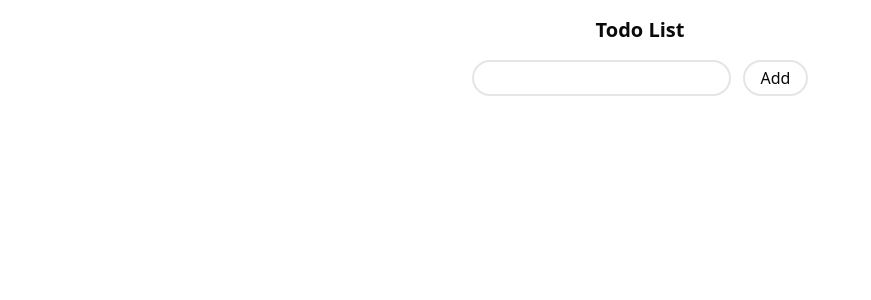
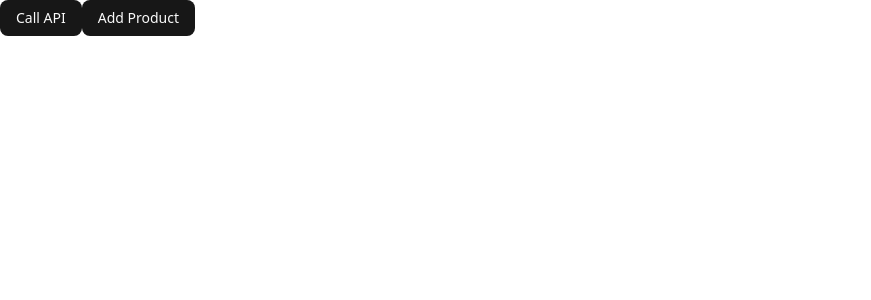
Before and after one commit to shashank-35/React, a React (Vite) app in the folder task1/: page / in a window 1280 px wide. Shown: the top 300 px of the page, without its empty margins (0-871 px from the left). Built offline with nearby package versions, Linux system fonts and the light colour scheme.

Commit message:
api calling

```diff
--- a/task1/package.json
+++ b/task1/package.json
@@ -16,11 +16,15 @@
     "@radix-ui/react-tooltip": "^1.2.8",
     "@tabler/icons-react": "^3.36.1",
     "@tailwindcss/vite": "^4.1.18",
+    "axios": "^1.13.2",
     "class-variance-authority": "^0.7.1",
     "clsx": "^2.1.1",
     "lucide-react": "^0.562.0",
+    "next-themes": "^0.4.6",
     "react": "^19.1.1",
     "react-dom": "^19.1.1",
+    "react-toastify": "^11.0.5",
+    "sonner": "^2.0.7",
     "tailwind-merge": "^3.4.0",
     "tailwindcss": "^4.1.18"
   },
--- a/task1/src/App.jsx
+++ b/task1/src/App.jsx
@@ -1,23 +1,28 @@
-import { useState } from 'react'
-import viteLogo from '/vite.svg'
-import './App.css'
+import { useState } from "react";
+import viteLogo from "/vite.svg";
+import "./App.css";
 
-import { User } from './components/User.jsx'
-import { Button } from '@/components/ui/button'
-import { InputGroupDemo } from './components/UserForm'
-import {Todo4}  from './TodoList/Todo4.jsx'
-import { Todo3 } from './TodoList/Todo3'
-import Todo from './TodoList/Todo'
-
+import { User } from "./components/User.jsx";
+import { Button } from "@/components/ui/button";
+import { InputGroupDemo } from "./components/UserForm";
+import { Todo4 } from "./TodoList/Todo4.jsx";
+import { Todo3 } from "./TodoList/Todo3";
+import Todo from "./TodoList/Todo";
+import ApiCall from "./api/ApiCall";
+import { ToastContainer } from "react-toastify";
+import { Toaster } from "./components/ui/sonner";
 
 function App() {
-  return(
+  return (
     <div>
-     {/* <Todo4/> */}
-{/* <Todo3/> */}
-<Todo/>
+      {/* <Todo4/> */}
+      {/* <Todo3/> */}
+      {/* <Todo/> */}
+      <ApiCall />
+      <ToastContainer/>
+      <Toaster/>
     </div>
-  )
+  );
 }
 
-export default App
+export default App;
--- /dev/null
+++ b/task1/src/api/ApiCall.jsx
@@ -0,0 +1,76 @@
+import { Button } from "@/components/ui/button";
+import axios from "axios";
+import React, { useState } from "react";
+import { toast } from "react-toastify";
+
+// import { toast } from "sonner"
+
+export default function ApiCall() {
+  let [products, setProducts] = useState([]);
+  const callApi = async () => {
+    try {
+      let response = await axios.get("https://fakestoreapi.com/products");
+      console.log("🚀 ~ ApiCall ~ data:", response.data);
+      toast.error("API call successful!");
+      setProducts(response.data);
+    } catch (error) {
+      console.log("🚀 ~ callApi ~ error:", error);
+    }
+  };
+
+  const addProductHandler = async () => {
+    try {
+      let payload = { title: 55, price: 29.99 };
+      let response = await axios.post(
+        "https://fakestoreapi.com/products",
+        payload
+      );
+    //   toast("Event has been created")
+      console.log("🚀 ~ addProductHandler ~ response:", response);
+    } catch (error) {
+      console.log("🚀 ~ addProductHandler ~ error:", error);
+    }
+  };
+
+  return (
+    <div>
+      <Button onClick={() => callApi()}>Call API</Button>
+      {products.map((item) => {})}
+
+      <Button onClick={() => addProductHandler()}>Add Product</Button>
+    </div>
+  );
+}
+
+/*
+
+[{}]
+
+patch vs put
+
+post put delete get patch
+
+data pass
+ body
+ url params
+ headers
+ query
+
+post -> create data -> body
+put -> update data -> body
+delete -> delete data -> body
+get -> get data -> can't pass body
+
+
+post men
+
+base url
+endpoint
+what should pass
+
+
+
+base url + endpoint
+
+
+*/
--- /dev/null
+++ b/task1/src/components/ui/sonner.jsx
@@ -0,0 +1,39 @@
+import {
+  CircleCheckIcon,
+  InfoIcon,
+  Loader2Icon,
+  OctagonXIcon,
+  TriangleAlertIcon,
+} from "lucide-react"
+import { useTheme } from "next-themes"
+import { Toaster as Sonner } from "sonner";
+
+const Toaster = ({
+  ...props
+}) => {
+  const { theme = "system" } = useTheme()
+
+  return (
+    <Sonner
+      theme={theme}
+      className="toaster group"
+      icons={{
+        success: <CircleCheckIcon className="size-4" />,
+        info: <InfoIcon className="size-4" />,
+        warning: <TriangleAlertIcon className="size-4" />,
+        error: <OctagonXIcon className="size-4" />,
+        loading: <Loader2Icon className="size-4 animate-spin" />,
+      }}
+      style={
+        {
+          "--normal-bg": "var(--popover)",
+          "--normal-text": "var(--popover-foreground)",
+          "--normal-border": "var(--border)",
+          "--border-radius": "var(--radius)"
+        }
+      }
+      {...props} />
+  );
+}
+
+export { Toaster }
```
Also changed, not shown: 1 other file (tests, documents, lock files or other folders).
